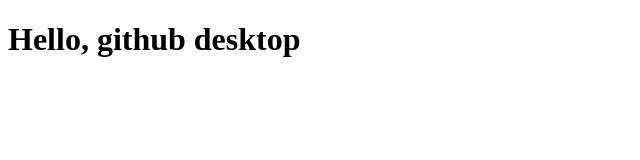
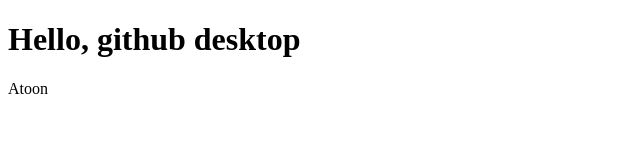
Before and after one commit to Atoonchanmala/Atoon_demo, a plain HTML site: page index.html in a window 1280 px wide. Shown: the full height of the page, 0-640 px from the left. Drawn offline with Linux system fonts and the light colour scheme.

Commit message:
add text p username

```diff
--- a/index.html
+++ b/index.html
@@ -7,5 +7,6 @@
 </head>
 <body>
     <h1>Hello, github desktop</h1>
+    <p>Atoon </p>
 </body>
 </html>
```
